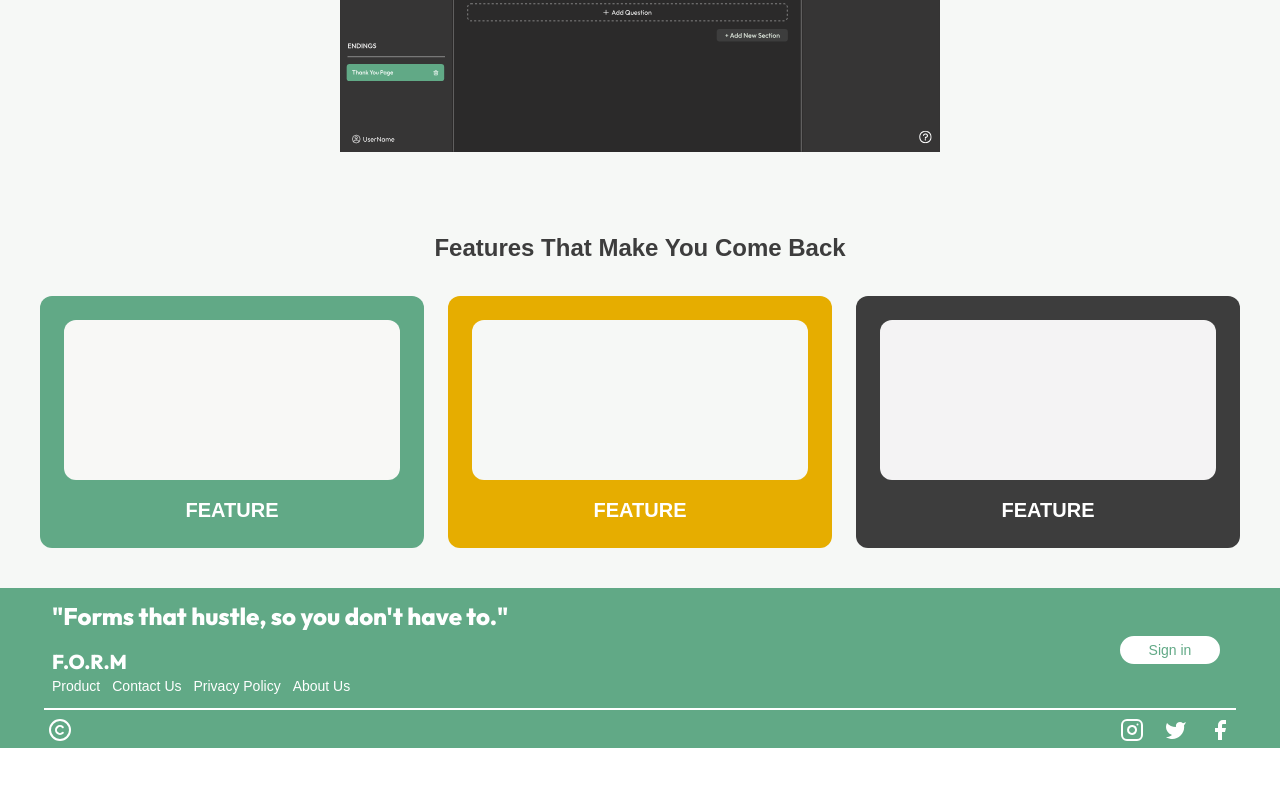
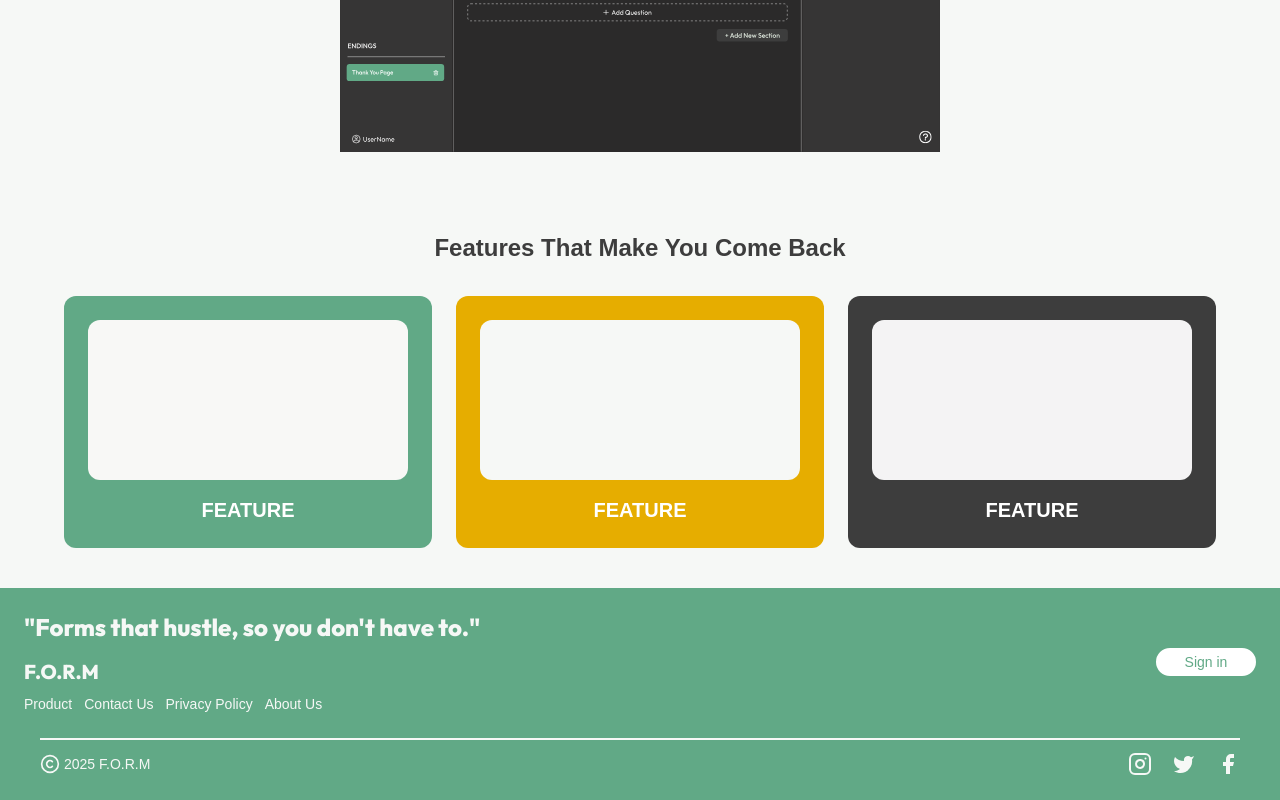
Before and after one commit to Chitransh2309/FORM-2025-ChitranshSaxena, a Next.js app: page / in a window 1280 px wide. Shown: the part 1263-2063 px from the top of the page. Before the commit the page ends 2011 px from the top, so only its background shows below. Built offline with nearby package versions, Linux system fonts and the light colour scheme; no server answers; the database is empty; a web font is replaced by a local one.

Commit message:
made landing page responsive

```diff
--- a/src/app/page.tsx
+++ b/src/app/page.tsx
@@ -31,20 +31,22 @@ export default async function Home() {
           Features That Make You Come Back
         </p>
 
-        <div className="flex flex-col md:flex-row gap-6 w-full justify-center">
-          <div className="w-full md:w-1/3 max-w-sm bg-[#61A986] dark:bg-[#E1F4E6] rounded-xl p-6 text-white dark:text-[#61A986] flex flex-col items-center">
+        <div className="w-full flex justify-center">
+          <div className="grid grid-cols-1 md:grid-cols-3 gap-6 max-w-6xl w-full place-items-center">
+            <div className="w-full max-w-sm bg-[#61A986] dark:bg-[#E1F4E6] rounded-xl p-6 text-white dark:text-[#61A986] flex flex-col items-center">
               <div className="w-full h-40 bg-[#F8F8F6] dark:bg-[#61A986] rounded-xl mb-4"></div>
               <p className="text-xl font-bold">FEATURE</p>
             </div>
 
-          <div className="w-full md:w-1/3 max-w-sm bg-[#E6AD00] dark:bg-[#F8F5EA] rounded-xl p-6 text-white dark:text-[#E6AD00] flex flex-col items-center">
+            <div className="w-full max-w-sm bg-[#E6AD00] dark:bg-[#F8F5EA] rounded-xl p-6 text-white dark:text-[#E6AD00] flex flex-col items-center">
               <div className="w-full h-40 bg-[#F6F8F6] dark:bg-[#C69D1F] rounded-xl mb-4"></div>
               <p className="text-xl font-bold">FEATURE</p>
             </div>
 
-          <div className="w-full md:w-1/3 max-w-sm bg-[#3D3D3D] dark:bg-[#E9E6E9] rounded-xl p-6 text-white dark:text-[#3D3D3D] flex flex-col items-center">
+            <div className="w-full max-w-sm bg-[#3D3D3D] dark:bg-[#E9E6E9] rounded-xl p-6 text-white dark:text-[#3D3D3D] flex flex-col items-center">
               <div className="w-full h-40 bg-[#F4F3F4] dark:bg-[#3D3D3D] rounded-xl mb-4"></div>
               <p className="text-xl font-bold">FEATURE</p>
+            </div>
           </div>
         </div>
       </div>
--- a/src/components/LandingPage/Footer.tsx
+++ b/src/components/LandingPage/Footer.tsx
@@ -3,38 +3,55 @@ import AuthBtn from './AuthBtn'
 import Link from 'next/link'
 import { Copyright, FacebookIcon, InstagramIcon, TwitterIcon } from 'lucide-react'
 import { Outfit } from 'next/font/google';
-const out_fit=Outfit({subsets:['latin'], weight:['400','800']});
+
+const out_fit = Outfit({subsets:['latin'], weight:['400','800']});
+
 export default function Footer() {
   return (
-    <div className='h-40 w-full p-3 bg-[#61A986]'>
-      <div className='flex justify-between'>
-        <div className='ml-10'>
-          <p className={`text-2xl text-#F6F8F6 font-bold ${out_fit.className} dark:text-[#000000]`}>
+    <div className='min-h-40 w-full p-3 sm:p-6 bg-[#61A986]'>
+      {/* Main content section */}
+      <div className='flex flex-col lg:flex-row lg:justify-between gap-4 lg:gap-0'>
+        {/* Left section - Brand and links */}
+        <div className='flex-1 max-w-none lg:max-w-2xl'>
+          <p className={`text-lg sm:text-xl lg:text-2xl text-[#F6F8F6] font-bold ${out_fit.className} dark:text-[#000000] leading-tight`}>
             "Forms that hustle, so you don't have to."
           </p>
-          <p className={`text-xl text-#F6F8F6 font-bold mt-4 ${out_fit.className} dark:text-[#000000]`}>
+          <p className={`text-lg sm:text-xl font-bold mt-2 sm:mt-4 ${out_fit.className} text-[#F6F8F6] dark:text-[#000000]`}>
             F.O.R.M
           </p>
-          <div className='flex justify-start text-sm gap-3 dark:text-[#000000]'>
-              <Link href="/">Product</Link>
-              <Link href="/">Contact Us</Link>
-              <Link href="/">Privacy Policy</Link>
-              <Link href="/">About Us</Link>
+          {/* Navigation links */}
+          <div className='flex flex-wrap gap-2 sm:gap-3 text-xs sm:text-sm mt-2 text-[#F6F8F6] dark:text-[#000000]'>
+            <Link href="/" className='hover:underline'>Product</Link>
+            <Link href="/" className='hover:underline'>Contact Us</Link>
+            <Link href="/" className='hover:underline'>Privacy Policy</Link>
+            <Link href="/" className='hover:underline'>About Us</Link>
           </div>
         </div>
-        <div className='mr-12 mt-7'>
+
+        {/* Right section - Auth button */}
+        <div className='flex justify-start lg:justify-end lg:mt-7'>
           <AuthBtn pos='footer'/>
         </div>
       </div>
-      <hr className='mt-3 align-center border border-1 mx-8 mb-2 dark:border-[#191719]' />
-      <div className='flex justify-between mx-9'>
-        <div>
-          <Copyright className='dark:stroke-[#000000]'/>
+
+      {/* Divider */}
+      <hr className='mt-4 sm:mt-6 border border-[#F6F8F6] mx-0 sm:mx-4 mb-3 dark:border-[#191719]' />
+
+      {/* Bottom section - Copyright and social icons */}
+      <div className='flex flex-col sm:flex-row justify-between items-center gap-3 sm:gap-0 mx-0 sm:mx-4'>
+        {/* Copyright */}
+        <div className='flex items-center'>
+          <Copyright className='w-4 h-4 sm:w-5 sm:h-5 text-[#F6F8F6] dark:stroke-[#000000]'/>
+          <span className='ml-1 text-xs sm:text-sm text-[#F6F8F6] dark:text-[#000000]'>
+            2025 F.O.R.M
+          </span>
         </div>
-        <div className='flex justify-between gap-5'>
-          <InstagramIcon className='dark:stroke-[#000000]'/>
-          <TwitterIcon className='stroke-none fill-white dark:stroke-none dark:fill-[#000000]' />
-          <FacebookIcon className='stroke-none fill-white dark:stroke-none dark:fill-[#000000]' />
+
+        {/* Social icons */}
+        <div className='flex justify-center gap-4 sm:gap-5'>
+          <InstagramIcon className='w-5 h-5 sm:w-6 sm:h-6 text-[#F6F8F6] dark:stroke-[#000000] hover:opacity-80 cursor-pointer transition-opacity' />
+          <TwitterIcon className='w-5 h-5 sm:w-6 sm:h-6 stroke-none fill-[#F6F8F6] dark:stroke-none dark:fill-[#000000] hover:opacity-80 cursor-pointer transition-opacity' />
+          <FacebookIcon className='w-5 h-5 sm:w-6 sm:h-6 stroke-none fill-[#F6F8F6] dark:stroke-none dark:fill-[#000000] hover:opacity-80 cursor-pointer transition-opacity' />
         </div>
       </div>
     </div>
--- a/src/components/LandingPage/Hero.tsx
+++ b/src/components/LandingPage/Hero.tsx
@@ -8,46 +8,45 @@ export default function Hero() {
   return (
     <div className={`min-h-screen flex items-center w-full ${tilt.className} dark:bg-[#191719] px-4 sm:px-6 lg:px-8`}>
       <div className="max-w-7xl mx-auto w-full">
-        {/* Mobile Layout */}
-        <div className="flex flex-col lg:hidden space-y-8">
-          {/* Mobile Hero Text */}
-          <div className="text-left">
-            <h1 className="text-4xl sm:text-5xl md:text-6xl font-extrabold text-[#61A986] leading-tight">
+        <div className="flex flex-col lg:hidden space-y-6 sm:space-y-8">
+          <div className="text-left ml-4 sm:ml-6 md:ml-8 -mt-4 sm:-mt-8 md:-mt-12">
+            <h1 className="text-5xl sm:text-6xl md:text-7xl font-extrabold text-[#61A986]">
               EFFORTLESS<br />
               FORMS,<br />
               EVERY TIME
             </h1>
-            <div className="mt-8">
+            <div className="mt-6 sm:mt-8">
               <AuthBtn pos={"hero"} />
             </div>
           </div>
-
-          {/* Mobile Grid - Simplified */}
-          <div className="grid grid-cols-2 gap-3 sm:gap-4 aspect-square">
-            <div className="aspect-square">
-              <div className="w-full h-full border-4 sm:border-6 border-[#61A986] rounded-2xl sm:rounded-3xl p-2 sm:p-3 flex flex-col">
+          <div className="px-2 sm:px-4">
+            <div className="grid grid-cols-2 grid-rows-8 gap-2 sm:gap-3 md:gap-4 h-[350px] sm:h-[450px] md:h-[550px]">
+              <div className="col-span-1 row-span-2">
+                <div className="w-full h-full border-5 sm:border-6 md:border-8 border-[#61A986] rounded-xl sm:rounded-2xl md:rounded-3xl p-2 sm:p-3 flex flex-col">
+                </div>
               </div>
-            </div>
-            <div className="aspect-square">
-              <div className="w-full h-full border-4 sm:border-6 border-[#3D3D3D] rounded-2xl sm:rounded-3xl p-2 sm:p-3 flex flex-col dark:border-[#A9A8A9]">
+              <div className="col-span-1 row-span-4">
+                <div className="w-full h-full border-5 sm:border-6 md:border-8 border-[#3D3D3D] rounded-xl sm:rounded-2xl md:rounded-3xl p-2 sm:p-3 flex flex-col dark:border-[#A9A8A9]">
+                </div>
               </div>
-            </div>
-            <div className="aspect-square">
-              <div className="w-full h-full border-4 sm:border-6 border-[#E6AD00] rounded-2xl sm:rounded-3xl p-2 sm:p-3 flex flex-col">
+              <div className="col-span-1 row-span-4">
+                <div className="w-full h-full border-5 sm:border-6 md:border-8 border-[#E6AD00] rounded-xl sm:rounded-2xl md:rounded-3xl p-2 sm:p-3 flex flex-col">
+                </div>
               </div>
-            </div>
-            <div className="aspect-square">
-              <div className="w-full h-full border-4 sm:border-6 border-[#61A986] rounded-2xl sm:rounded-3xl p-2 sm:p-3 flex flex-col">
+              <div className="col-span-1 row-span-3">
+                <div className="w-full h-full border-5 sm:border-6 md:border-8 border-[#61A986] rounded-xl sm:rounded-2xl md:rounded-3xl p-2 sm:p-3 flex flex-col">
+                </div>
+              </div>
+              <div className="col-span-1 row-span-1">
+                <div className="w-full h-full border-5 sm:border-6 md:border-8 border-[#3D3D3D] rounded-xl sm:rounded-2xl md:rounded-3xl p-2 sm:p-3 flex flex-col dark:border-[#A9A8A9]">
+                </div>
               </div>
             </div>
           </div>
         </div>
-
-        {/* Desktop Layout */}
         <div className="hidden lg:flex lg:items-center lg:space-x-12 xl:space-x-16">
-          {/* Desktop Hero Text */}
-          <div className="flex-1 max-w-2xl">
-            <h1 className="text-6xl xl:text-7xl 2xl:text-8xl font-extrabold text-[#61A986] leading-tight xl:leading-normal">
+          <div className="flex-1 max-w-2xl ml-8 xl:ml-12 lg:-mt-12 xl:-mt-16 2xl:-mt-20">
+            <h1 className="text-7xl xl:text-8xl 2xl:text-9xl font-extrabold text-[#61A986] leading-tight xl:leading-normal">
               EFFORTLESS<br />
               FORMS,<br />
               EVERY TIME
@@ -56,8 +55,6 @@ export default function Hero() {
               <AuthBtn pos={"hero"} />
             </div>
           </div>
-
-          {/* Desktop Grid */}
           <div className="flex-1 max-w-2xl">
             <div className="grid grid-cols-2 grid-rows-8 gap-4 xl:gap-6 h-[600px] xl:h-[700px] 2xl:h-[800px]">
               <div className="col-span-1 row-span-2">
```
Lines whose indentation alone changed are shown as unchanged.
